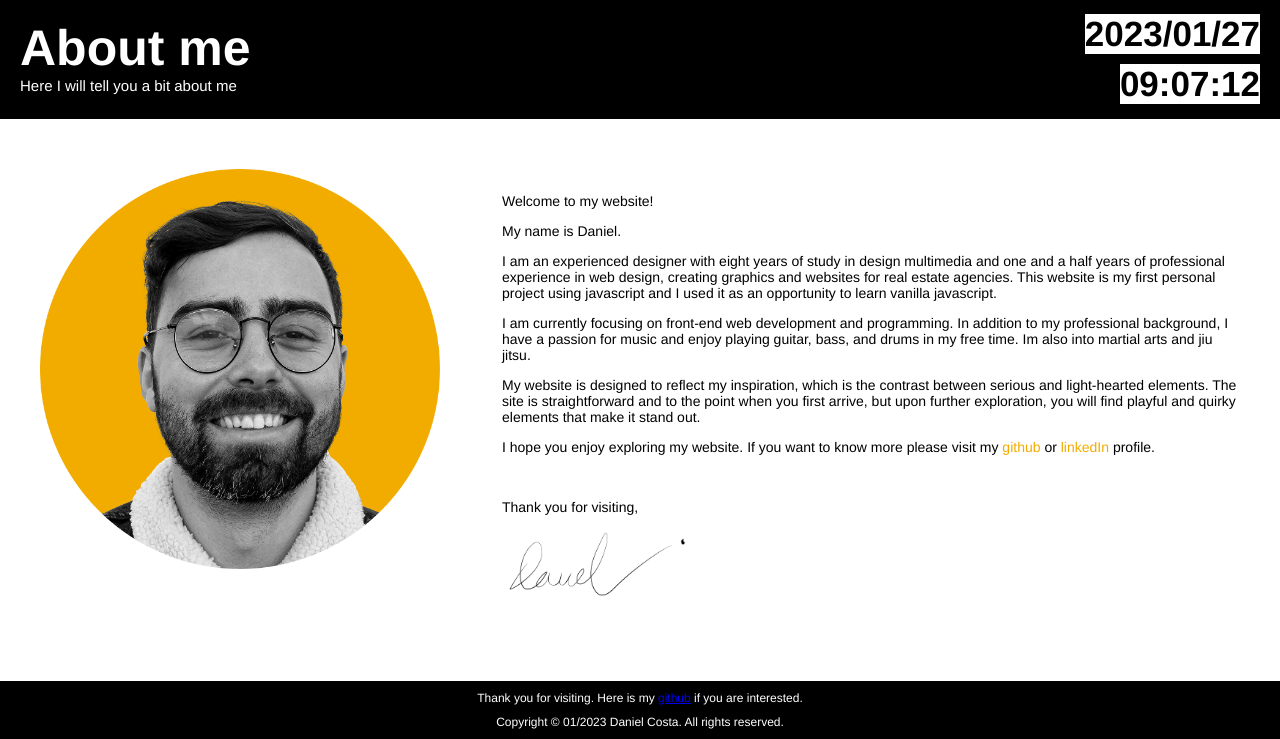
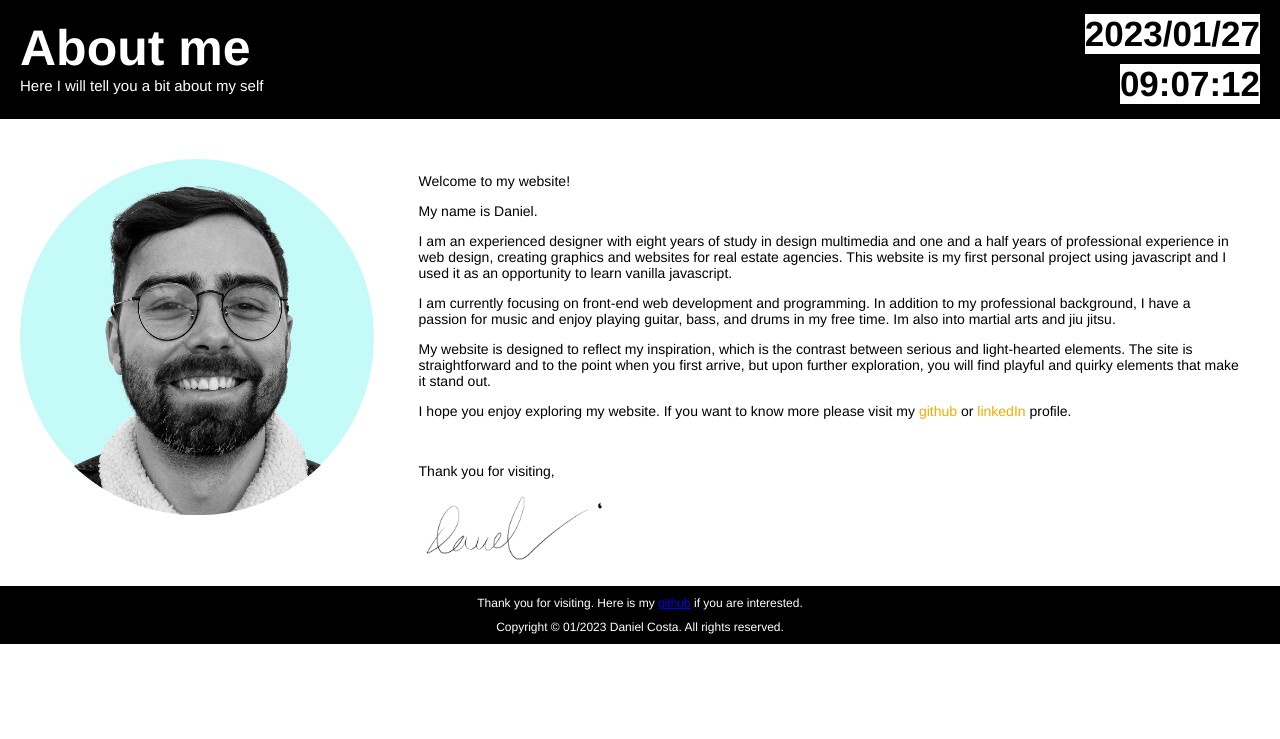
Before and after one commit to ODanielCosta/todolist, a PHP site: page /about.html in a window 1280 px wide. Shown: the part 61-800 px from the top of the page. Run offline with PHP 8.4, Linux system fonts and the light colour scheme.

Commit message:
About completo

```diff
--- a/about.html
+++ b/about.html
@@ -10,7 +10,6 @@
     <link rel="preconnect" href="https://fonts.googleapis.com">
     <link rel="preconnect" href="https://fonts.gstatic.com" crossorigin>
     <link href="https://fonts.googleapis.com/css2?family=Yantramanav&display=swap" rel="stylesheet">
-    <script src="app.js" type="text/javascript" defer></script>
     <script src="date.js" type="text/javascript" defer></script>
     <script src="decoration.js" type="text/javascript" defer></script>
 </head>
@@ -38,7 +37,7 @@
 
         <div class="page-title-container">
             <h1 class="page-title">About me</h1>
-            <h3 class="page-slogan">Here I will tell you a bit about me</h3>
+            <h3 class="page-slogan">Here I will tell you a bit about my self</h3>
         </div>
 
         <div class="date">
@@ -50,8 +49,15 @@
     </div>
 
     <main>
-        <div class="bio">
+        <div class="bio" id="bio">
+
+            <div class="avatar">
+                <div class="pic-bg" id="profile-bg">
                     <img id="profile-pic" alt="profile-pic" src="img/profile_pic.png">
+                </div>
+            </div>
+
+            <div class="text-container">
                 <div class="text">
                     <p>Welcome to my website!
                     </p>
@@ -71,15 +77,18 @@
                 </div>
             </div>
 
+        </div>
+
     </main>
 
  </body>
 
-<footer>
+ <footer class="footer" id="footer">
     <div class="copyright-section">
         <p id="thanks-note">Thank you for visiting. Here is my <a target="_blank" href="https://github.com/ODanielCosta">github</a> if you are interested.</p>
         <p id="copyright">Copyright © 01/2023 Daniel Costa. All rights reserved.</p>
     </div>
 </footer>
 
+
 </html>
--- a/decoration.js
+++ b/decoration.js
@@ -10,6 +10,48 @@ let menuBtn1 = document.getElementById('menu-btn1');
 let menuBtn2 = document.getElementById('menu-btn2');
 let menuBtn3 = document.getElementById('menu-btn3');
 
+//ABOUT ME
+// Get the element by its id
+let picBg = document.getElementById("profile-bg");
+let yellow = '#ffffd1';
+let green = '#dbffd6';
+let blue = '#c4faf8';
+// Set an array of colors that the element will cycle through
+var colors = [yellow, green, blue];
+
+// Initialize a counter to keep track of the current color
+var counter = 0;
+
+// Use setInterval to change the background color every 2 seconds
+setInterval(function() {
+  // Change the background color to the next color in the array
+  picBg.style.backgroundColor = colors[counter];
+  // Increment the counter
+  counter++;
+  // If the counter is greater than the number of colors in the array, reset it to 0
+  if (counter >= colors.length) {
+    counter = 0;
+  }
+}, 2000);
+
+//END
+
+
+
+//LOGO SLIDE
+function logoSlide(){
+    siteLogo.style.margin = '10px 0 0px 4000px';
+    siteMenu.style.margin = '-40px';
+    menuBtn1.style.color = '#fff';
+    menuBtn2.style.color = '#fff';
+    menuBtn3.style.color = '#fff';
+}
+
+//END
+
+
+
+// TASK SLAYER
 let boxSelected = false;
 
 async function waitAndLoadSlayer(){
@@ -26,16 +68,6 @@ async function waitAndLoadManual(){
 }
 
 
-//LOGO SLIDE
-function logoSlide(){
-    siteLogo.style.margin = '10px 0 0px 4000px';
-    siteMenu.style.margin = '-40px';
-    menuBtn1.style.color = '#fff';
-    menuBtn2.style.color = '#fff';
-    menuBtn3.style.color = '#fff';
-}
-
-
 //RAINBOW MODE
 function rainbowMode(){
 
@@ -48,7 +80,6 @@ function rainbowMode(){
         },2000)
 
     }
-
 
 
 
@@ -143,3 +174,5 @@ document.addEventListener('click',function(e){
        decorateBox();
 
 })
+
+//END
--- a/style.css
+++ b/style.css
@@ -308,21 +307,37 @@ li.change-style button{
 
 /*ABOUT*/
 
+
+
 .bio{
     display: flex;
-    margin-top: 50px;
+    width: 100%;
+    font-size: 0;
+}
+
+.avatar{
+    width: 30%;
+}
+
+.pic-bg{
+    border-radius: 50%;
+    background-color: #c4faf8;
+    transition: background-color 1s;
 }
 
 #profile-pic{
-    width: 400px;
-    height: 400px;
-    margin-left: 20px;
+    width: 70%;
+    margin-left: 15%;
+    margin-top: 6%;
+}
+
+.text-container{
+    width: 100%;
 }
 
 .text{
     margin-top: 10px;
     margin-left: 5%;
-    width: 100%;
     margin-right: 20px;
     font-family: "Helvetica Neue",Helvetica,sans;
     font-size: 14px;
@@ -352,7 +367,6 @@ footer{
     color: #fff;
     top: auto;
     bottom: 0;
-    position: fixed;
     width: 100%;
 }
 
@@ -387,7 +401,14 @@ footer p{
 /*1440*/
 /*----------------------------------*/
 
-@media only screen and(max-width:1440px){
+@media only screen and (max-width:1440px){
+
+    /*ABOUT ME*/
+
+    .avatar{
+        width: 40%;
+    }
+
 
 }
 
```
Also changed, not shown: other parts of style.css (+85 -4 lines), img/profile_pic.png. Lines whose indentation alone changed are shown as unchanged.
